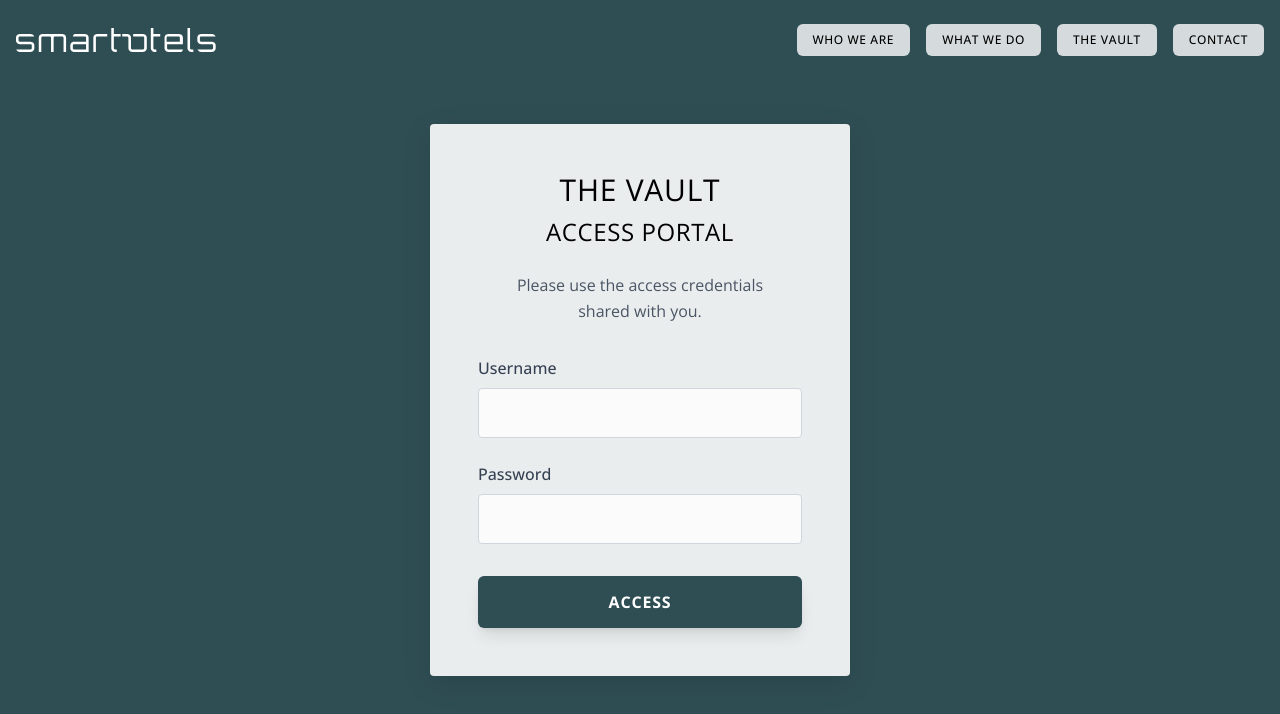
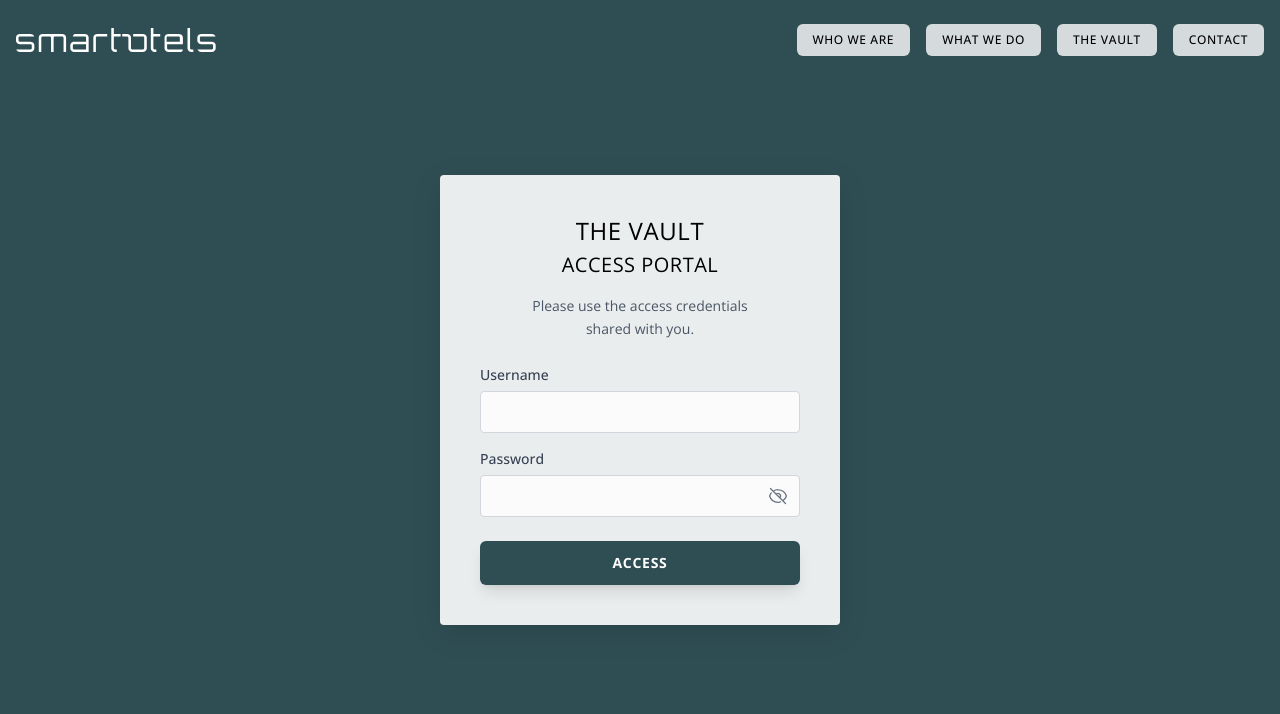
Before and after one commit to niting143/Smartotels, a Next.js app: page /the-vault in a window 1280 px wide. Shown: the top 714 px of the page. Built offline with nearby package versions, Linux system fonts and the light colour scheme.

Commit message:
vault page fix

```diff
--- a/src/app/the-vault/page.tsx
+++ b/src/app/the-vault/page.tsx
@@ -1,70 +1,115 @@
 "use client";
 
 import { useState } from "react";
-import Image from "next/image";
 
 export default function TheVault() {
   const [username, setUsername] = useState("");
   const [password, setPassword] = useState("");
+  const [showPassword, setShowPassword] = useState(false);
+  const [error, setError] = useState("");
 
   const handleSubmit = (e: React.FormEvent) => {
     e.preventDefault();
-    // Handle login logic here
-    console.log("Login attempt:", { username, password });
+    setError("");
+
+    // Check if user entered inputs
+    if (username && password) {
+      // Simulate validation failure as requested
+      setError("Invalid username or password. Please try again.");
+    } else {
+        // Optional: Handle empty fields if 'required' attribute isn't enough
+        setError("Please fill in both fields.");
+    }
   };
 
   return (
     <div className="min-h-screen w-full flex items-center justify-center relative bg-[#2F4E54] p-4 overflow-hidden">
-      {/* Login Card */}
-      <div className="w-full max-w-[420px] bg-white/90 backdrop-blur-sm shadow-[0_8px_30px_rgb(0,0,0,0.12)] rounded-sm p-8 md:p-12 relative z-10">
-        <div className="text-center mb-8">
-          <h1 className="text-2xl md:text-3xl font-regular text-black tracking-wide mb-2 uppercase">
+      {/* Login Card - Reduced padding (p-6 md:p-10) to compact height */}
+      <div className="w-full max-w-[400px] bg-white/90 backdrop-blur-sm shadow-[0_8px_30px_rgb(0,0,0,0.12)] rounded-sm p-6 md:p-10 relative z-10">
+
+        {/* Header - Reduced bottom margin */}
+        <div className="text-center mb-6">
+          <h1 className="text-xl md:text-2xl font-regular text-black tracking-wide mb-1 uppercase">
             The Vault
           </h1>
-          <h2 className="text-xl md:text-2xl font-regular text-black tracking-wide uppercase mb-6">
+          <h2 className="text-lg md:text-xl font-regular text-black tracking-wide uppercase mb-4">
             Access Portal
           </h2>
-          <p className="text-gray-600 text-sm md:text-base leading-relaxed max-w-[280px] mx-auto">
+          <p className="text-gray-600 text-xs md:text-sm leading-relaxed max-w-[260px] mx-auto">
             Please use the access credentials shared with you.
           </p>
         </div>
 
-        <form onSubmit={handleSubmit} className="flex flex-col gap-6">
-          <div className="flex flex-col gap-2">
+        <form onSubmit={handleSubmit} className="flex flex-col gap-4">
+          {/* Username */}
+          <div className="flex flex-col gap-1.5">
             <label
               htmlFor="username"
-              className="text-gray-700 text-sm md:text-base font-medium"
+              className="text-gray-700 text-sm font-medium"
             >
               Username
             </label>
             <input
               id="username"
               type="text"
+              required
               value={username}
               onChange={(e) => setUsername(e.target.value)}
-              className="w-full border border-gray-300 p-3 rounded-sm focus:outline-none focus:border-[#2F4E54] transition-colors bg-white/80"
+              className="w-full border border-gray-300 p-2.5 rounded-sm focus:outline-none focus:border-[#2F4E54] transition-colors bg-white/80 text-sm"
             />
           </div>
 
-          <div className="flex flex-col gap-2">
+          {/* Password with Eye Icon */}
+          <div className="flex flex-col gap-1.5">
             <label
               htmlFor="password"
-              className="text-gray-700 text-sm md:text-base font-medium"
+              className="text-gray-700 text-sm font-medium"
             >
               Password
             </label>
-            <input
-              id="password"
-              type="password"
-              value={password}
-              onChange={(e) => setPassword(e.target.value)}
-              className="w-full border border-gray-300 p-3 rounded-sm focus:outline-none focus:border-[#2F4E54] transition-colors bg-white/80"
-            />
+            <div className="relative">
+              <input
+                id="password"
+                required
+                type={showPassword ? "text" : "password"}
+                value={password}
+                onChange={(e) => setPassword(e.target.value)}
+                className="w-full border border-gray-300 p-2.5 pr-10 rounded-sm focus:outline-none focus:border-[#2F4E54] transition-colors bg-white/80 text-sm"
+              />
+              <button
+                type="button"
+                onClick={() => setShowPassword(!showPassword)}
+                className="absolute right-3 top-1/2 -translate-y-1/2 text-gray-500 hover:text-gray-700 focus:outline-none"
+                aria-label="Toggle password visibility"
+              >
+                {showPassword ? (
+                  // Eye Icon (Visible)
+                  <svg xmlns="http://www.w3.org/2000/svg" fill="none" viewBox="0 0 24 24" strokeWidth={1.5} stroke="currentColor" className="w-5 h-5">
+                    <path strokeLinecap="round" strokeLinejoin="round" d="M2.036 12.322a1.012 1.012 0 010-.639C3.423 7.51 7.36 4.5 12 4.5c4.638 0 8.573 3.007 9.963 7.178.07.207.07.431 0 .639C20.577 16.49 16.64 19.5 12 19.5c-4.638 0-8.573-3.007-9.963-7.178z" />
+                    <path strokeLinecap="round" strokeLinejoin="round" d="M15 12a3 3 0 11-6 0 3 3 0 016 0z" />
+                  </svg>
+                ) : (
+                  // Eye Slash Icon (Hidden)
+                  <svg xmlns="http://www.w3.org/2000/svg" fill="none" viewBox="0 0 24 24" strokeWidth={1.5} stroke="currentColor" className="w-5 h-5">
+                    <path strokeLinecap="round" strokeLinejoin="round" d="M3.98 8.223A10.477 10.477 0 001.934 12C3.226 16.338 7.244 19.5 12 19.5c.993 0 1.953-.138 2.863-.395M6.228 6.228A10.45 10.45 0 0112 4.5c4.756 0 8.773 3.162 10.065 7.498a10.523 10.523 0 01-4.293 5.774M6.228 6.228L3 3m3.228 3.228l3.65 3.65m7.894 7.894L21 21m-3.228-3.228l-3.65-3.65m0 0a3 3 0 10-4.243-4.243m4.242 4.242L9.88 9.88" />
+                  </svg>
+                )}
+              </button>
+            </div>
           </div>
+
+          {/* Error Message */}
+          {error && (
+            <div className="bg-red-50 border-l-4 border-red-500 p-3 mt-1">
+              <p className="text-red-700 text-xs font-medium">
+                {error}
+              </p>
+            </div>
+          )}
 
           <button
             type="submit"
-            className="w-full bg-[#2F4E54] text-white font-bold py-3.5 rounded-md hover:bg-[#264046] transition-colors mt-2 text-base uppercase tracking-wider shadow-lg"
+            className="w-full bg-[#2F4E54] text-white font-bold py-3 rounded-md hover:bg-[#264046] transition-colors mt-2 text-sm uppercase tracking-wider shadow-lg"
           >
             Access
           </button>
```
